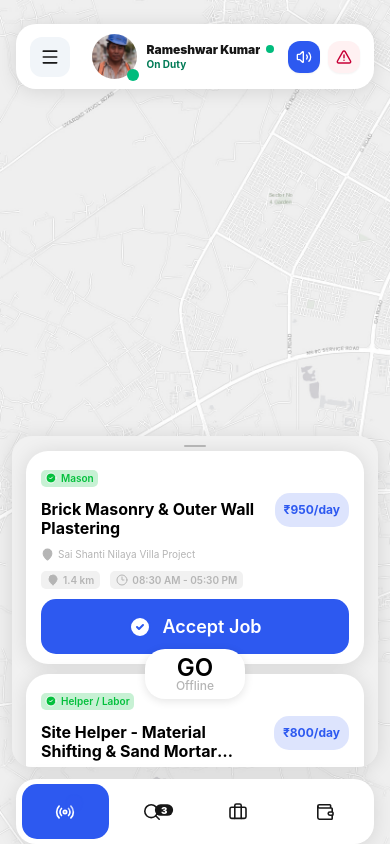
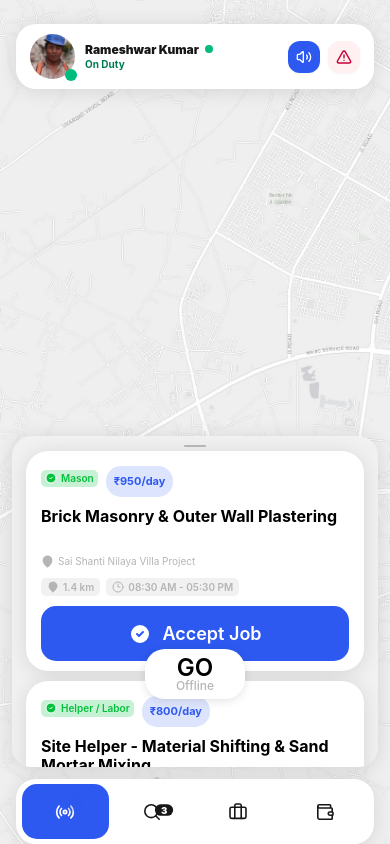
Before and after one commit to Yuvraj-Sharma2109/Kaamsetu, a React (Vite) app: page / in a window 390 px wide. Both pictures are taken after a click on the button "GO Online". Built offline with nearby package versions, Linux system fonts and the light colour scheme.

Commit message:
Refine responsive navigation and job layouts

```diff
--- a/src/components/BottomNav.tsx
+++ b/src/components/BottomNav.tsx
@@ -119,7 +119,7 @@ export const BottomNav: React.FC<BottomNavProps> = ({
         </div>
       </nav>
 
-      <div className="block">
+      <div className="hidden lg:block">
         {menuOpen && (
           <>
             <button
--- a/src/components/JobListingCard.tsx
+++ b/src/components/JobListingCard.tsx
@@ -19,19 +19,19 @@ export const JobListingCard: React.FC<JobListingCardProps> = ({ job, language, c
 
   return (
     <article className={`relative w-full min-h-[208px] rounded-[22px] bg-white px-[15px] pt-[15px] pb-[10px] shadow-[0px_2px_20px_rgba(0,0,0,0.11)] ${className}`}>
-      <span className="inline-flex h-[17px] items-center gap-1 rounded-[5px] bg-[rgba(3,192,60,0.22)] px-1 text-[10px] font-semibold leading-none text-[#03c03c]">
+      <span className="inline-flex h-[17px] max-w-[calc(100%-125px)] items-center gap-1 overflow-hidden text-ellipsis whitespace-nowrap rounded-[5px] bg-[rgba(3,192,60,0.22)] px-1 text-[10px] font-semibold leading-none text-[#03c03c]">
         <CircleCheck className="h-[12px] w-[12px] fill-[#03c03c] text-white" />
         {tradeName || job.categoryName}
       </span>
-      <span className="absolute right-[15px] top-[42px] max-w-[115px] rounded-[15px] bg-[rgba(45,89,240,0.16)] px-[9px] py-[11px] text-[12px] font-bold leading-none text-[#2d59f0]">
+      <span className="ml-2 inline-flex max-w-[115px] shrink-0 rounded-[15px] bg-[rgba(45,89,240,0.16)] px-2 py-2.5 align-top text-[11px] font-bold leading-none text-[#2d59f0] sm:px-[9px] sm:text-[12px]">
         ₹{job.agreedAmount}{rateUnit}
       </span>
-      <h3 className="mt-[10px] min-h-[38px] max-w-[225px] pr-1 text-[16px] font-bold leading-[19px] text-black line-clamp-2">{title}</h3>
+      <h3 className="mt-[10px] min-h-[38px] w-full pr-1 text-[16px] font-bold leading-[19px] text-black line-clamp-2">{title}</h3>
       <div className="mt-[9px] flex min-w-0 items-center gap-1 text-[10px] leading-[14px] text-[#b5b5b5]">
         <MapPin className="h-[13px] w-[13px] shrink-0 fill-[#b5b5b5] text-[#b5b5b5]" />
         <span className="truncate">{job.siteName}</span>
       </div>
-      <div className="mt-[10px] flex items-center gap-[10px] text-[10px] font-semibold leading-[18px] text-[#b5b5b5]">
+      <div className="mt-[10px] flex flex-wrap items-center gap-[6px] text-[10px] font-semibold leading-[18px] text-[#b5b5b5] sm:gap-[10px]">
         <span className="inline-flex h-[18px] items-center gap-1 rounded-[5px] bg-[#f1f1f1] px-1.5">
           <MapPin className="h-3 w-3 fill-[#b5b5b5]" />{job.distanceKm} km
         </span>
--- a/src/components/TopHeader.tsx
+++ b/src/components/TopHeader.tsx
@@ -43,7 +43,7 @@ export const TopHeader: React.FC<TopHeaderProps> = ({
         aria-label={desktopMenuOpen ? (language === 'hi' ? 'मेनू बंद करें' : 'Close menu') : (language === 'hi' ? 'मेनू खोलें' : 'Open menu')}
         aria-expanded={desktopMenuOpen}
         aria-haspopup="menu"
-        className="mr-2 flex h-10 w-10 shrink-0 items-center justify-center rounded-xl bg-slate-100 text-neutral-900 transition-colors hover:bg-slate-200 focus-visible:outline-2 focus-visible:outline-offset-2 focus-visible:outline-blue-600"
+        className="mr-2 hidden h-10 w-10 shrink-0 items-center justify-center rounded-xl bg-slate-100 text-neutral-900 transition-colors hover:bg-slate-200 focus-visible:outline-2 focus-visible:outline-offset-2 focus-visible:outline-blue-600 lg:flex"
       >
         {desktopMenuOpen ? <X className="h-5 w-5" /> : <Menu className="h-5 w-5" />}
       </button>
--- a/src/components/screens/DutyScreen.tsx
+++ b/src/components/screens/DutyScreen.tsx
@@ -44,8 +44,9 @@ export const DutyScreen: React.FC<DutyScreenProps> = ({
   const dragStart = useRef<{ y: number; height: number } | null>(null);
   const flowTimers = useRef<number[]>([]);
   const panelHeight = useMotionValue(isOnline ? 337 : 226);
-  const previewHeight = Math.min(337, Math.max(260, screenHeight * 0.52));
-  const searchHeight = Math.min(226, Math.max(170, screenHeight * 0.28));
+  const compactPanelHeight = Math.min(260, Math.max(180, screenHeight - 120));
+  const previewHeight = Math.min(337, Math.max(compactPanelHeight, screenHeight * 0.52));
+  const searchHeight = Math.min(226, Math.max(150, screenHeight * 0.28));
   const expandedHeight = Math.max(previewHeight, screenHeight - 124);
   const trade = TRADES.find((item) => item.id === worker.primaryTrade) || TRADES[0];
   const tradeName = language === 'hi' ? trade.nameHi : trade.nameEn;
@@ -211,19 +212,19 @@ export const DutyScreen: React.FC<DutyScreenProps> = ({
               const rateUnit = job.wageType === 'hourly' ? '/hour' : job.wageType === 'daily' ? '/day' : ' total';
               return (
                 <motion.article key={job.id} layout initial={{ opacity: 0, y: 18 }} animate={{ opacity: 1, y: 0 }} transition={{ duration: 0.3, ease: [0.42, 0, 0.58, 1] }} className="relative min-h-[208px] rounded-[22px] bg-white px-[15px] pt-[15px] pb-[10px] shadow-[0px_2px_20px_rgba(0,0,0,0.11)]">
-                  <span className="inline-flex h-[17px] items-center gap-1 rounded-[5px] bg-[rgba(3,192,60,0.22)] px-1 text-[10px] font-semibold leading-none text-[#03c03c]">
+                  <span className="inline-flex h-[17px] max-w-[calc(100%-125px)] items-center gap-1 overflow-hidden text-ellipsis whitespace-nowrap rounded-[5px] bg-[rgba(3,192,60,0.22)] px-1 text-[10px] font-semibold leading-none text-[#03c03c]">
                     <CircleCheck className="h-[12px] w-[12px] fill-[#03c03c] text-white" />
                     {jobTradeName}
                   </span>
-                  <span className="absolute right-[15px] top-[42px] max-w-[115px] rounded-[15px] bg-[rgba(45,89,240,0.16)] px-[9px] py-[11px] text-[12px] font-bold leading-none text-[#2d59f0]">
+                  <span className="ml-2 inline-flex max-w-[115px] shrink-0 rounded-[15px] bg-[rgba(45,89,240,0.16)] px-2 py-2.5 align-top text-[11px] font-bold leading-none text-[#2d59f0] sm:px-[9px] sm:text-[12px]">
                     ₹{job.agreedAmount}{rateUnit}
                   </span>
-                  <h3 className="mt-[10px] min-h-[38px] max-w-[225px] pr-1 text-[16px] font-bold leading-[19px] text-black line-clamp-2">{title}</h3>
+                  <h3 className="mt-[10px] min-h-[38px] w-full pr-1 text-[16px] font-bold leading-[19px] text-black line-clamp-2">{title}</h3>
                   <div className="mt-[9px] flex min-w-0 items-center gap-1 text-[10px] leading-[14px] text-[#b5b5b5]">
                     <MapPin className="h-[13px] w-[13px] shrink-0 fill-[#b5b5b5] text-[#b5b5b5]" />
                     <span className="truncate">{job.siteName}</span>
                   </div>
-                  <div className="mt-[10px] flex items-center gap-[10px] text-[10px] font-semibold leading-[18px] text-[#b5b5b5]">
+                  <div className="mt-[10px] flex flex-wrap items-center gap-[6px] text-[10px] font-semibold leading-[18px] text-[#b5b5b5] sm:gap-[10px]">
                     <span className="inline-flex h-[18px] items-center gap-1 rounded-[5px] bg-[#f1f1f1] px-1.5">
                       <MapPin className="h-3 w-3 fill-[#b5b5b5]" />{job.distanceKm} km
                     </span>
```
